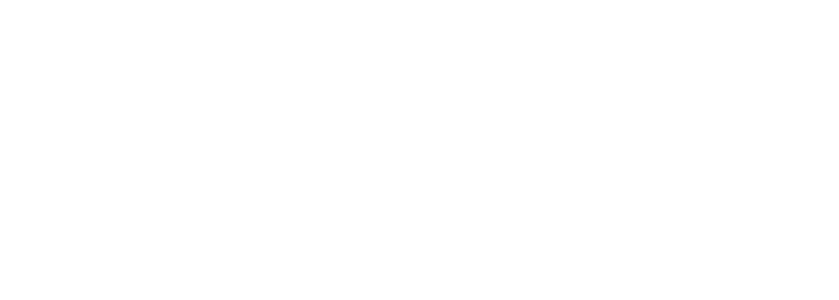
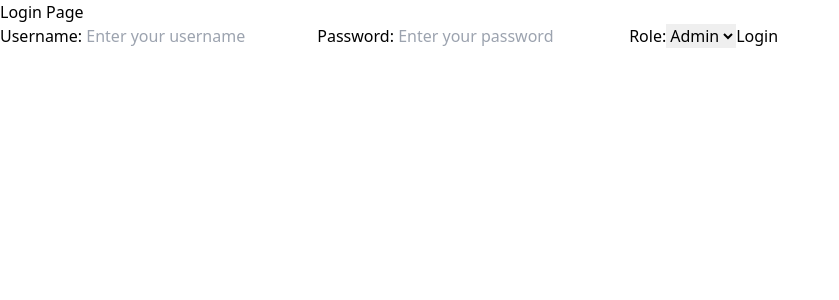
Before and after one commit to AnshGaur28/Chatapp, a React (Vite) app in the folder client/: page /login in a window 1280 px wide. Before the commit this address had no page. Shown: the top 300 px of the page, without its empty margins (0-839 px from the left). Built offline with nearby package versions, Linux system fonts and the light colour scheme.

Commit message:
Added login Page and implemented the adminChatPanel with end chat session

```diff
--- a/client/src/App.jsx
+++ b/client/src/App.jsx
@@ -4,6 +4,7 @@ import SingleChat from './pages/singleChat.jsx';
 import LandingPage from './pages/landingPage.jsx';
 import AdminDashboard from './pages/adminDashboard.jsx';
 import AdminChatPanel from './pages/adminChatPanel.jsx';
+import LoginPage from './pages/loginPage.jsx';
 function App() {
   return (
     <Router>
@@ -11,6 +12,7 @@ function App() {
       <div className='app'>
         <Routes>
           <Route path='/' exact Component={LandingPage}/>
+          <Route path='/login' exact Component={LoginPage}/>
           <Route   path='/singleChat' exact  Component={SingleChat}  />
           <Route   path='/dashboard' exact  Component={AdminDashboard}  />
           <Route path='/adminChatPanel/:roomId' exact Component={AdminChatPanel}/>
--- a/client/src/pages/adminChatPanel.jsx
+++ b/client/src/pages/adminChatPanel.jsx
@@ -1,6 +1,7 @@
 import { useEffect, useState, useRef } from "react";
 import { useNavigate, useParams } from "react-router-dom";
 import io from "socket.io-client";
+import axios from 'axios'
 
 function AdminChatPanel() {
   const { roomId } = useParams();
@@ -8,28 +9,44 @@ function AdminChatPanel() {
   const [messageInput, setMessageInput] = useState("");
   const socketRef = useRef(null);
   const navigate = useNavigate();
-  useEffect(() => {
-    const socket = io("ws://localhost:3000");
-    socketRef.current = socket;
-    socket.emit("joinRoom", roomId);
-    socket.on("message" , async (message)=>{
-        setMessages(messages => [...messages , message]);
-    });
-    return () => {
-        socket.off('message');
-    };
-  }, []);
+
+  // const socketSetUpOnce = useRef(false);
+
+    useEffect(() => {
+      if (!socketRef.current){
+        const socket = io("ws://localhost:3000");
+        socketRef.current = socket;
+        const token = sessionStorage.getItem('token');
+        console.log(token);
+        socket.emit("joinRoom", {"roomId" : roomId , "token" : token});
+        socketRef.current.on("message" , async (message)=>{
+          setMessages(messages => [...messages , message]);
+        });
+        const getMessageHistory = async()=>{
+          const response = await axios.get("http://localhost:3000/admin/getRoomHistory" , {params: {roomId : roomId}}) ;
+          console.log("Admin chat panel" ,response.data.historyMessages , response.data.username);
+
+          for(let i in response.data.historyMessages){
+            const formattedMessage = `${response.data.username} : ${response.data.historyMessages[i]}` ;
+            setMessages(messages => [...messages , formattedMessage]);
+          }
+        }
+        getMessageHistory();
+
+      }
+    }, [roomId]);
 
   const handleSubmit = (e) => {
     e.preventDefault();
     if (messageInput.trim() !== "") {
       // Send message to the room
-      socketRef.current.emit("adminMessage", {message : messageInput , roomId : roomId} );
+      socketRef.current.emit("adminMessage", {message : messageInput , roomId : roomId , token : sessionStorage.getItem('token')} );
       setMessageInput("");
     }
   };
   const handleClose = async ()=>{
-    socketRef.current.emit("closeRoom" , roomId);
+    console.log("Leaving Room");
+    socketRef.current.emit("leaveRoom" , roomId);
     navigate('/dashboard');
   }
 
@@ -51,7 +68,7 @@ function AdminChatPanel() {
         />
         <button className="border-2 p-2 m-2 bg-blue-500 hover:bg-blue-400 rounded-lg" type="submit">Send</button>
       </form>
-      <button className="border-2 p-2  bg-red-600 hover:bg-red-400 rounded-lg" onClick={()=>{ handleClose}}>End chat</button>
+      <button className="border-2 p-2  bg-red-600 hover:bg-red-400 rounded-lg" onClick={handleClose}>End chat</button>
     </div>
   );
 }
--- a/client/src/pages/adminDashboard.jsx
+++ b/client/src/pages/adminDashboard.jsx
@@ -6,6 +6,7 @@ export default function AdminDashboard(){
     const navigate = useNavigate();
     const [users , setUsers] = useState([]);
     const handleSubmit = async(SID)=>{
+        console.log(1);
         navigate(`/adminChatPanel/room_${SID}`);
     }
     useEffect(()=>{
@@ -33,7 +34,7 @@ export default function AdminDashboard(){
                 {
                     users.map((user)=>{
                         return (
-                            <button className="p-2 bg-blue-500 hover:bg-blue-400 m-2 rounded-lg" key={user.SID} onClick={() => handleSubmit(user.SID)} ><div>{user.SID}</div></button>
+                            <button className="p-2 bg-blue-500 hover:bg-blue-400 m-2 rounded-lg" key={user.SID} onClick={() => handleSubmit(user.SID)} ><div>{user.username}</div></button>
                         )
                     })
                 }
--- /dev/null
+++ b/client/src/pages/loginPage.jsx
@@ -0,0 +1,63 @@
+import { useForm } from "react-hook-form";
+import axios from "axios";
+import { useNavigate } from "react-router-dom";
+export default function LoginPage() {
+  const { handleSubmit, register } = useForm();
+  const navigate = useNavigate();
+  const handleFormSubmit = async (e) => {
+    const { username, password , role } = e;
+    try {
+        // console.log("Request is made");
+      const response = await axios.post("http://localhost:3000/auth/login", {
+        username,
+        password,
+        role,
+      });
+      console.log(response);
+      sessionStorage.setItem("token", response.data.jwt);
+
+      role=='admin'? navigate('/dashboard') : navigate("/");
+    } catch (error) {
+      throw new Error(error.message);
+    }
+  };
+  return (
+    <div className="p-2 m-2 ">
+      <div className="flex flex-col flex justify-center items-center">
+        <h1 className="text-3xl font-semibold flex ">Login Page</h1>
+        <form onSubmit={handleSubmit(handleFormSubmit)}>
+          <span className="flex flex-row my-2 mx-2">
+            <label>Username: </label>
+            <input
+              className=" border-2 border-gray-400 flex flex-row mx-2 "
+              placeholder="Enter your username"
+              name="username"
+              {...register("username")}
+            />
+          </span>
+          <span className="flex flex-row my-2 mx-2">
+            <label>Password: </label>
+            <input
+              className=" border-2 border-gray-400 flex flex-row mx-2 "
+              placeholder="Enter your password"
+              name="password"
+              {...register("password")}
+            />
+          </span>
+
+          <span className="flex flex-row my-2 mx-2">
+            <label>Role:</label>
+            <select id="role" name="role" {...register("role")}>
+              <option value="admin">Admin</option>
+              <option value="client">Client</option>
+            </select>
+          </span>
+
+          <button className="p-2 m-2 bg-blue-600 rounded-lg hover:bg-blue-400">
+            Login
+          </button>
+        </form>
+      </div>
+    </div>
+  );
+}
--- a/client/src/pages/singleChat.jsx
+++ b/client/src/pages/singleChat.jsx
@@ -3,15 +3,16 @@ import { useEffect, useRef, useState } from "react";
 import io  from 'socket.io-client';
 
 function SingleChat() {
+  const jwt = sessionStorage.getItem('token')
     const [messages , setMessages] =  useState([]);
     const formRef = useRef(null);
     const activityRef = useRef(null);
     const socketRef = useRef(null);
     useEffect(()=>{
+      if(!socketRef.current){
         const socket = io("ws://localhost:3000");
         socketRef.current = socket ;
-      console.log(socket.id)
-      socket.emit('createRoom' , null );
+        socket.emit('createRoom' , sessionStorage.getItem('token'));
         socket.on("message" , async (message)=>{
           setMessages(messages => [...messages , message]);
         });
@@ -22,15 +23,14 @@ function SingleChat() {
         socket.on('activity' , (name)=>{
           activityRef.textContent =  `${name} is typing`
         })
-      return () => {
-        socket.off('message');
-      };
+
+      }
 
     },[]);
     const onSubmit = async(e)=>{
         if(e.message){
           const message = await e.message;
-          socketRef.current.send({"message" : message});
+          socketRef.current.send({"message" : message , "token" : jwt});
         }
         formRef.current.reset();
     }
@@ -50,7 +50,7 @@ function SingleChat() {
           type="text"
           {...register('message', { required: true })}
           placeholder="Type your message..."
-          onKeyDown={()=>{socketRef.current.emit('activity' ,  socketRef.current.id.substring(0,5))}}
+
         />
         {errors?.type == "required" && <p>Provide an input</p>}
         <button type="submit" className="border-2 p-2 m-2 bg-blue-500 hover:bg-blue-400 rounded-lg">Send</button>
```
Lines whose indentation alone changed are shown as unchanged.
